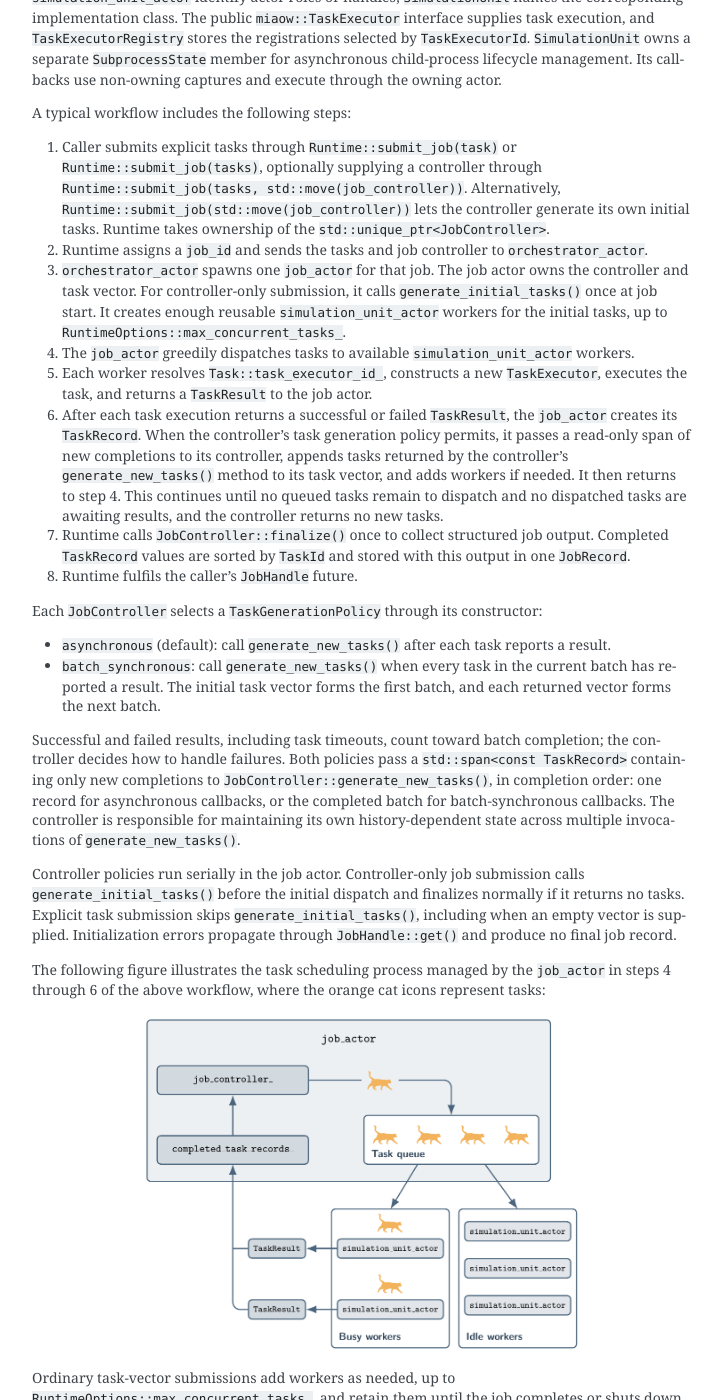
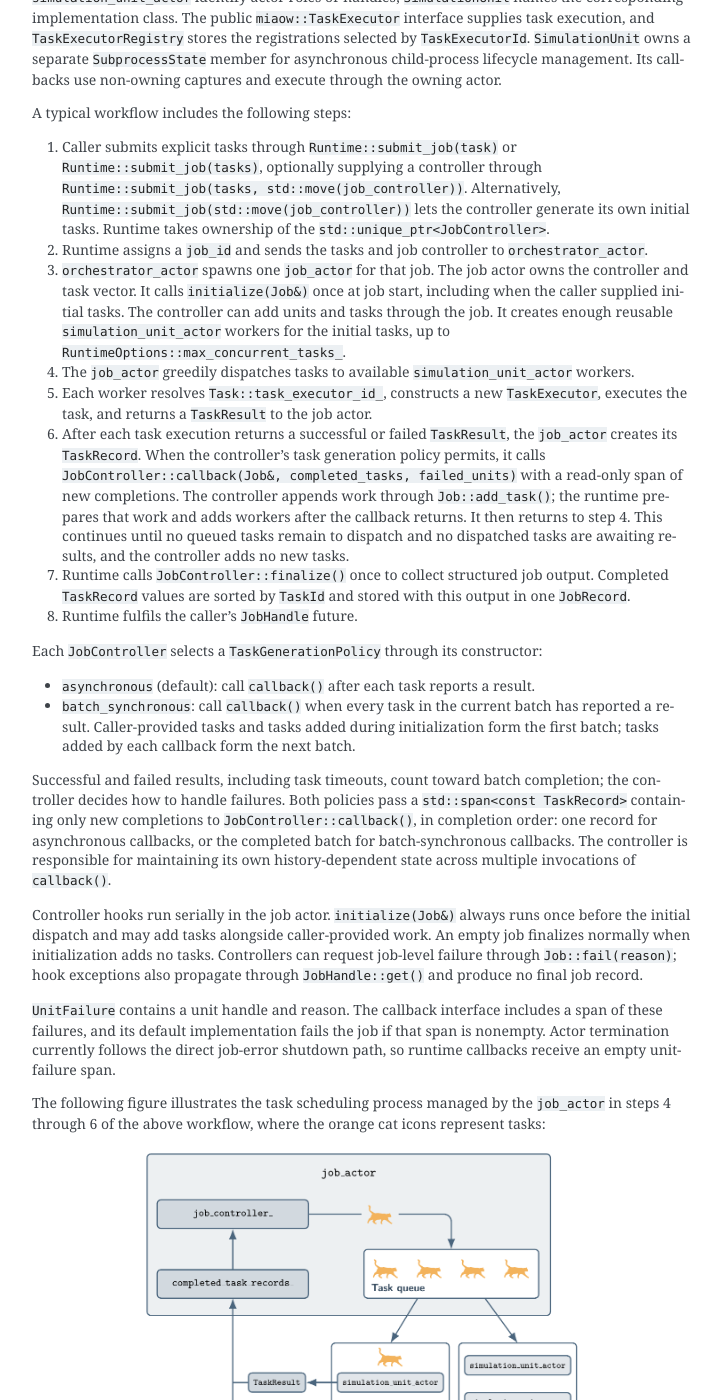
Before and after one commit to uofs-simlab/miaow-framework, a Sphinx documentation site: the page built from docs/architecture.rst, in a window 1280 px wide and 1400 px high, scrolled down 632 px. Shown: the whole window, without its empty margins (388-1111 px from the left). Built offline with Sphinx 7.4.7, drawn with Linux system fonts in a browser that asks for light colours; the version number could not be read and is left out; some of the changed text lies outside the part shown.

Commit message:
let job controllers manage work through the Job API

```diff
--- a/docs/api.rst
+++ b/docs/api.rst
@@ -35,6 +35,9 @@
    :members:
 
 .. doxygenstruct:: miaow::TaskResult
+   :members:
+
+.. doxygenstruct:: miaow::UnitFailure
    :members:
 
 .. doxygenstruct:: miaow::TaskRecord
--- a/docs/architecture.rst
+++ b/docs/architecture.rst
@@ -19,21 +19,23 @@
 
 1. Caller submits explicit tasks through ``Runtime::submit_job(task)`` or ``Runtime::submit_job(tasks)``, optionally supplying a controller through ``Runtime::submit_job(tasks, std::move(job_controller))``. Alternatively, ``Runtime::submit_job(std::move(job_controller))`` lets the controller generate its own initial tasks. Runtime takes ownership of the ``std::unique_ptr<JobController>``.
 2. Runtime assigns a ``job_id`` and sends the tasks and job controller to ``orchestrator_actor``.
-3. ``orchestrator_actor`` spawns one ``job_actor`` for that job. The job actor owns the controller and task vector. For controller-only submission, it calls ``generate_initial_tasks()`` once at job start. It creates enough reusable ``simulation_unit_actor`` workers for the initial tasks, up to ``RuntimeOptions::max_concurrent_tasks_``.
+3. ``orchestrator_actor`` spawns one ``job_actor`` for that job. The job actor owns the controller and task vector. It calls ``initialize(Job&)`` once at job start, including when the caller supplied initial tasks. The controller can add units and tasks through the job. It creates enough reusable ``simulation_unit_actor`` workers for the initial tasks, up to ``RuntimeOptions::max_concurrent_tasks_``.
 4. The ``job_actor`` greedily dispatches tasks to available ``simulation_unit_actor`` workers.
 5. Each worker resolves ``Task::task_executor_id_``, constructs a new ``TaskExecutor``, executes the task, and returns a ``TaskResult`` to the job actor.
-6. After each task execution returns a successful or failed ``TaskResult``, the ``job_actor`` creates its ``TaskRecord``. When the controller's task generation policy permits, it passes a read-only span of new completions to its controller, appends tasks returned by the controller's ``generate_new_tasks()`` method to its task vector, and adds workers if needed. It then returns to step 4. This continues until no queued tasks remain to dispatch and no dispatched tasks are awaiting results, and the controller returns no new tasks.
+6. After each task execution returns a successful or failed ``TaskResult``, the ``job_actor`` creates its ``TaskRecord``. When the controller's task generation policy permits, it calls ``JobController::callback(Job&, completed_tasks, failed_units)`` with a read-only span of new completions. The controller appends work through ``Job::add_task()``; the runtime prepares that work and adds workers after the callback returns. It then returns to step 4. This continues until no queued tasks remain to dispatch and no dispatched tasks are awaiting results, and the controller adds no new tasks.
 7. Runtime calls ``JobController::finalize()`` once to collect structured job output. Completed ``TaskRecord`` values are sorted by ``TaskId`` and stored with this output in one ``JobRecord``.
 8. Runtime fulfils the caller's ``JobHandle`` future.
 
 Each ``JobController`` selects a ``TaskGenerationPolicy`` through its constructor:
 
-- ``asynchronous`` (default): call ``generate_new_tasks()`` after each task reports a result.
-- ``batch_synchronous``: call ``generate_new_tasks()`` when every task in the current batch has reported a result. The initial task vector forms the first batch, and each returned vector forms the next batch.
+- ``asynchronous`` (default): call ``callback()`` after each task reports a result.
+- ``batch_synchronous``: call ``callback()`` when every task in the current batch has reported a result. Caller-provided tasks and tasks added during initialization form the first batch; tasks added by each callback form the next batch.
 
-Successful and failed results, including task timeouts, count toward batch completion; the controller decides how to handle failures. Both policies pass a ``std::span<const TaskRecord>`` containing only new completions to ``JobController::generate_new_tasks()``, in completion order: one record for asynchronous callbacks, or the completed batch for batch-synchronous callbacks. The controller is responsible for maintaining its own history-dependent state across multiple invocations of ``generate_new_tasks()``.
+Successful and failed results, including task timeouts, count toward batch completion; the controller decides how to handle failures. Both policies pass a ``std::span<const TaskRecord>`` containing only new completions to ``JobController::callback()``, in completion order: one record for asynchronous callbacks, or the completed batch for batch-synchronous callbacks. The controller is responsible for maintaining its own history-dependent state across multiple invocations of ``callback()``.
 
-Controller policies run serially in the job actor. Controller-only job submission calls ``generate_initial_tasks()`` before the initial dispatch and finalizes normally if it returns no tasks. Explicit task submission skips ``generate_initial_tasks()``, including when an empty vector is supplied. Initialization errors propagate through ``JobHandle::get()`` and produce no final job record.
+Controller hooks run serially in the job actor. ``initialize(Job&)`` always runs once before the initial dispatch and may add tasks alongside caller-provided work. An empty job finalizes normally when initialization adds no tasks. Controllers can request job-level failure through ``Job::fail(reason)``; hook exceptions also propagate through ``JobHandle::get()`` and produce no final job record.
+
+``UnitFailure`` contains a unit handle and reason. The callback interface includes a span of these failures, and its default implementation fails the job if that span is nonempty. Actor termination currently follows the direct job-error shutdown path, so runtime callbacks receive an empty unit-failure span.
 
 The following figure illustrates the task scheduling process managed by the ``job_actor`` in steps 4 through 6 of the above workflow, where the orange cat icons represent tasks:
 
@@ -62,9 +64,9 @@
 
 Each trailing argument to ``add_task`` becomes one ``caf::config_value`` in ``Task::args_``. The string operation is stored separately in ``Task::operation_``. The executor interprets the operation and its arguments; scheduling remains model-independent. The operation and target handle are also retained in the completed ``TaskRecord``.
 
-Submission consumes the move-only ``Job``. CAF adopts that object as the ``job_actor`` state, attaches runtime context, and moves each prepared ``SimulationUnit`` into its own actor state. The executor is constructed once at unit-actor startup and destroyed when that actor exits. The subprocess helper is created when its owning actor is available. Job routing retains only feature-to-executor bindings after the prepared units have been transferred.
+Submission consumes the move-only ``Job``. CAF adopts that object as the ``job_actor`` state, attaches runtime context, and moves each prepared ``SimulationUnit`` into its own actor state. The executor is constructed once at unit-actor startup and destroyed when that actor exits. The subprocess helper is created when its owning actor is available. Job bindings retain feature labels, executor selections, actor handles, and active-task information after the prepared units have been transferred.
 
-Handles survive job moves and can be copied into a controller; a task targeting another job is rejected. Controllers construct subsequent operations with ``Task{unit, "increment", 2}`` and return them through their existing hooks. If no initial tasks were added, the configured controller's ``generate_initial_tasks()`` supplies them. Without a custom controller, the default controller produces no additional work. The task-vector and controller-only submission overloads configure a ``Job`` internally and use the same submission path; an explicitly supplied empty task vector continues to skip initial task generation.
+Handles survive job moves and can be copied into a controller; a task targeting another job is rejected. Controllers append subsequent operations with ``job.add_task(unit, "increment", 2)`` or ``job.add_task(Task{unit, "increment", 2})``. They may also create units through ``job.add_unit(...)`` in a declared-unit workflow. Jobs using the ordinary worker pool cannot switch to declared-unit routing during execution. Without a custom controller, initialization adds no work and callbacks permit reported task failures. The task-vector and controller-only submission overloads configure a ``Job`` internally and use the same submission path.
 
 Persistent-unit count is independent of ``max_concurrent_tasks_``. This limit bounds dispatched tasks awaiting completion across the job, with at most one operation per unit. Operations for each unit run in submission order. Pending operations for a busy unit do not prevent another unit from using an available task slot. A failed task result does not recreate or reset its executor; termination of a persistent actor fails the job and requests shutdown of the other units.
 
@@ -84,7 +86,7 @@
 Structured task output
 ----------------------
 
-``TaskResult::output_`` carries optional structured output as a ``caf::config_value``. It supports scalar values and recursively nested lists and dictionaries, and remains available through the completed ``TaskRecord`` values passed to ``JobController::generate_new_tasks()`` and retained by the final ``JobRecord``. Controllers are responsible for validating the structure and value types defined by their task executors. Large time series, grids, and model state should be written to files and referenced by ``TaskResult::artifact_paths_``.
+``TaskResult::output_`` carries optional structured output as a ``caf::config_value``. It supports scalar values and recursively nested lists and dictionaries, and remains available through the completed ``TaskRecord`` values passed to ``JobController::callback()`` and retained by the final ``JobRecord``. Controllers are responsible for validating the structure and value types defined by their task executors. Large time series, grids, and model state should be written to files and referenced by ``TaskResult::artifact_paths_``.
 
 When ``RuntimeOptions::output_root_`` is configured, each task's structured output (or a ``null`` value) is included in the ``job_record.json`` written when the job completes.
 
@@ -95,7 +97,7 @@
 
 ``JobController::finalize()`` returns optional structured output as a ``caf::config_value``, with null as the default. Runtime retains the result in ``JobRecord::output_`` and includes it in ``job_record.json`` when output is enabled.
 
-The job actor calls ``finalize()`` once when creating the final record, including for empty jobs and job timeouts. At a timeout, the controller can return its accumulated state; synthetic timeout records are not passed to ``generate_new_tasks()``. Finalization is serialized with task-generation calls and should return promptly. Controller errors and runtime shutdown produce no final record. Exceptions from controller hooks propagate through ``JobHandle::get()``.
+The job actor calls ``finalize()`` once when creating the final record, including for empty jobs and job timeouts. At a timeout, the controller can return its accumulated state; synthetic timeout records are not passed to ``callback()``. Finalization is serialized with task-generation calls and should return promptly. Controller errors and runtime shutdown produce no final record. Exceptions from controller hooks propagate through ``JobHandle::get()``.
 
 .. warning::
 
```
Also changed, not shown: 6 other files.
